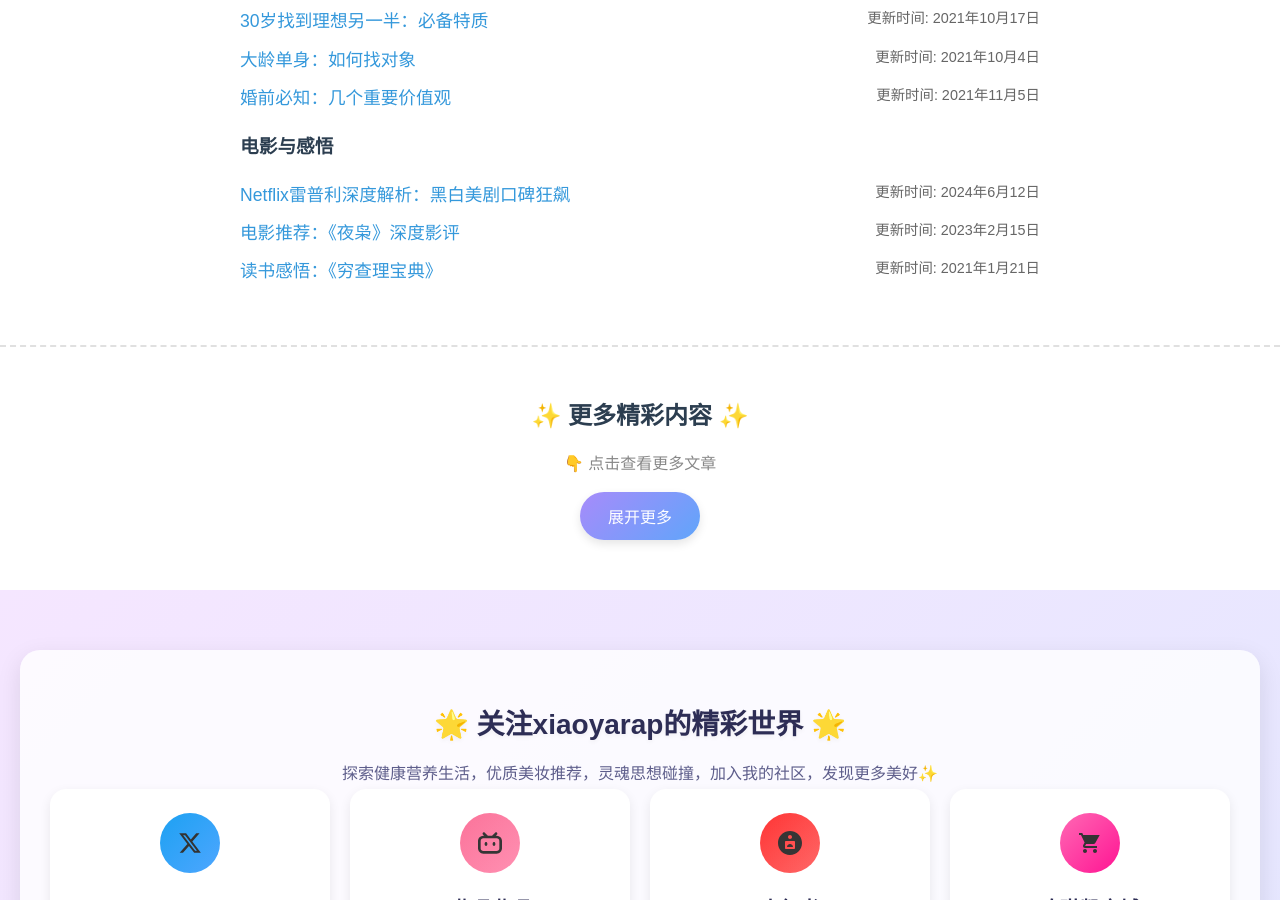
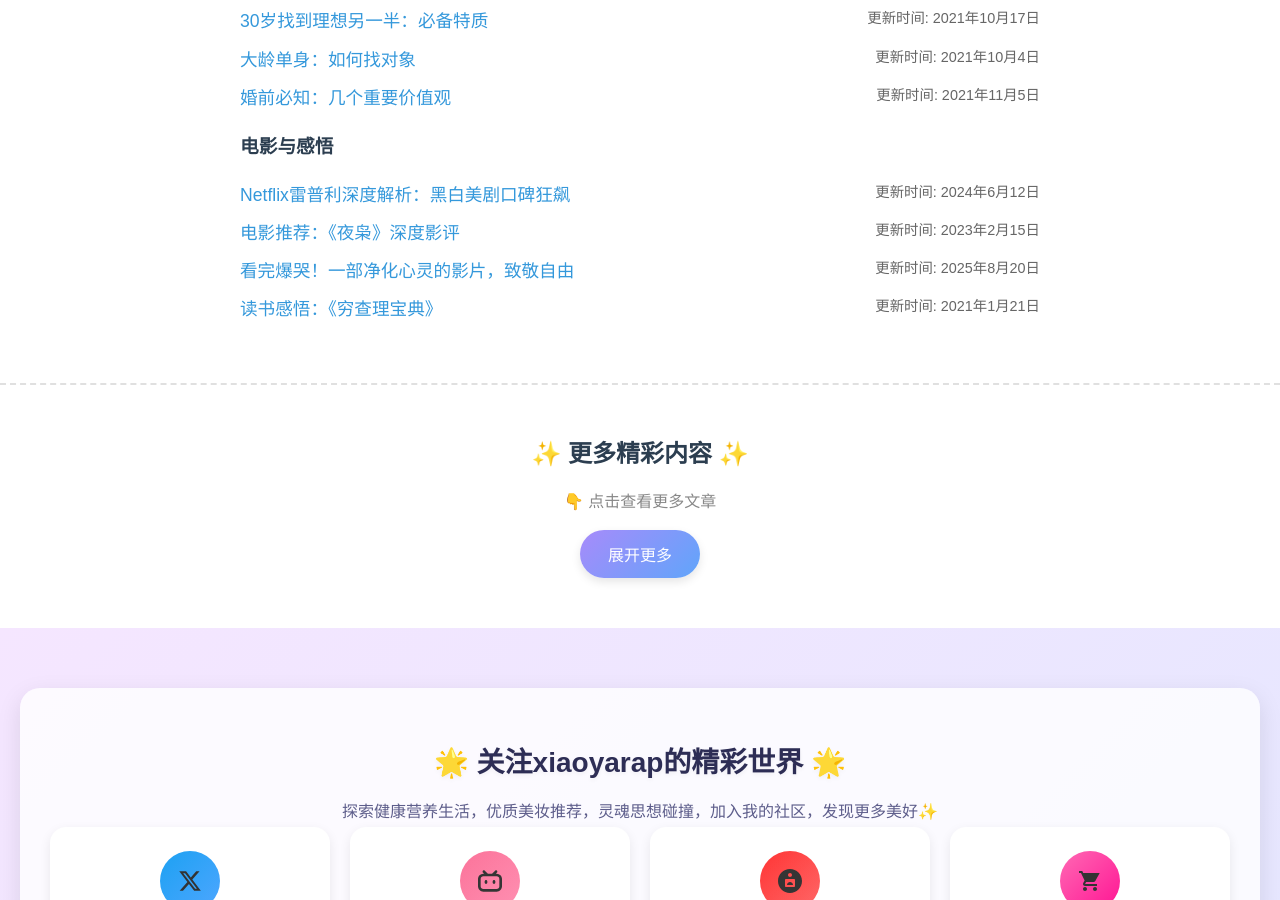
Before and after one commit to xiaoyarap/blog, a Jekyll site: the page built from index.html, in a window 1280 px wide and 900 px high, scrolled down 1962 px. Built offline with Jekyll 4.4.1, drawn with Linux system fonts in a browser that asks for light colours.

Commit message:
Update index.html

```diff
--- a/index.html
+++ b/index.html
@@ -387,6 +387,12 @@
             <span class="blog-date">更新时间: 2023年2月15日</span>
           </li>
           <li>
+            <a href="https://xiaoyarap.github.io/blog/看完爆哭一部净化心灵的影片致敬自由.html" target="_blank">
+              看完爆哭！一部净化心灵的影片，致敬自由
+            </a>
+            <span class="blog-date">更新时间: 2025年8月20日</span>
+          </li>
+          <li>
             <a href="https://xiaoyarap.github.io/blog/读穷查理宝典感悟.html" target="_blank">
               读书感悟：《穷查理宝典》
             </a>
```
